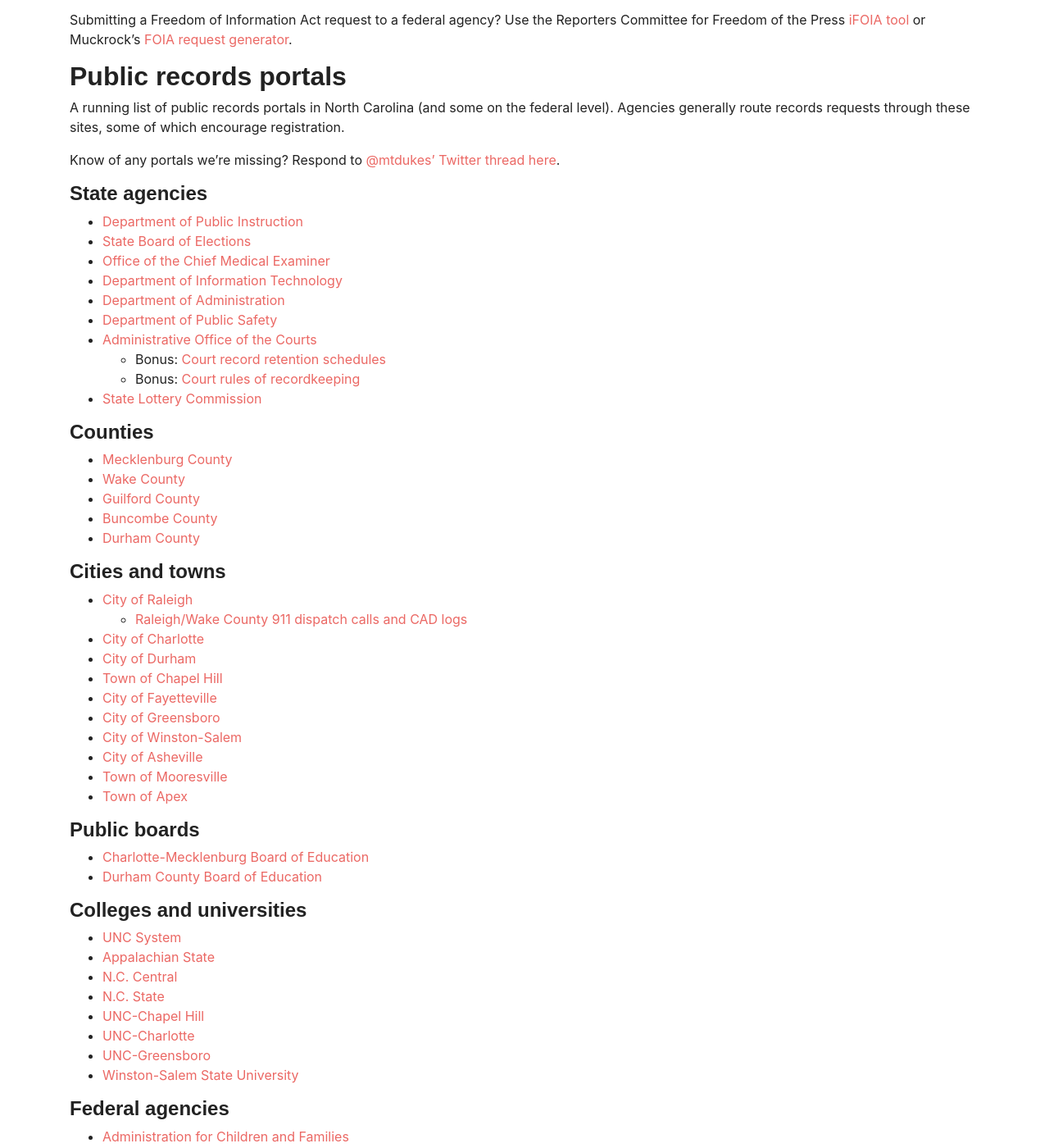
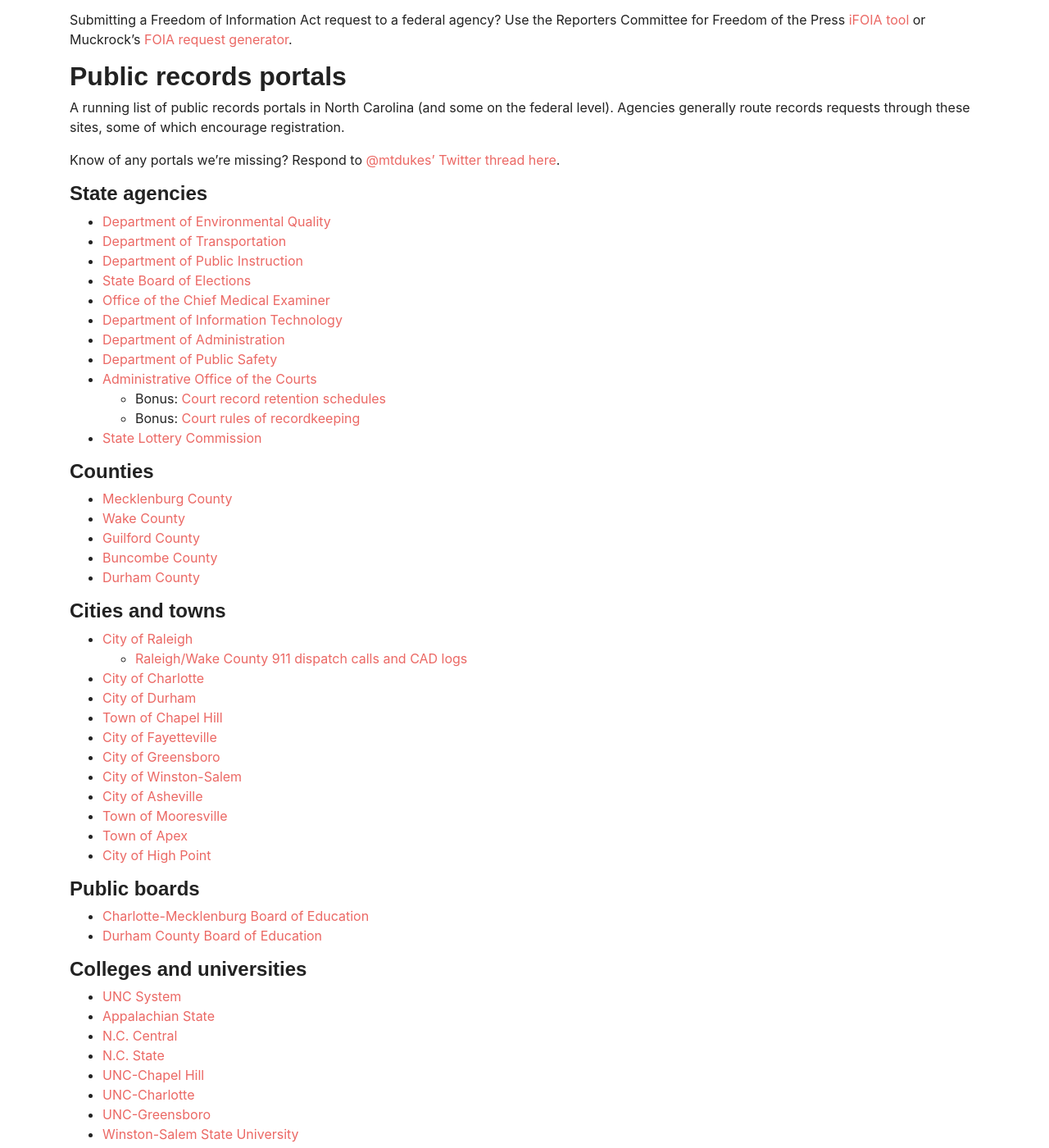
Before and after one commit to mtdukes/data-journalism-lab, a Jekyll site: the page built from _pages/public_records.md, in a window 1280 px wide and 1400 px high, scrolled down 584 px. Shown: the whole window at 82% size. Built offline with Jekyll 4.4.1, drawn with Linux system fonts in a browser that asks for light colours; some web fonts are replaced.

Commit message:
adding lisa's links

```diff
--- a/_pages/public_records.md
+++ b/_pages/public_records.md
@@ -28,6 +28,8 @@
 
 #### State agencies
 
+* [Department of Environmental Quality](https://www.deq.nc.gov/accessdeq/requesting-public-records)
+* [Department of Transportation](https://www.ncdot.gov/news/public-records/Pages/public-records-request.aspx)
 * [Department of Public Instruction](https://docs.google.com/forms/d/e/1FAIpQLSclz_6zGDUZGoV_67Z3lwfoeopo3dhV_cnolDx7hYcw1Gd09A/viewform)
 * [State Board of Elections](https://ncsbe-nc.nextrequest.com/)
 * [Office of the Chief Medical Examiner](https://www.ocme.dhhs.nc.gov/docrequest.asp)
@@ -60,6 +62,7 @@
 * [City of Asheville](https://cityofashevillenc.nextrequest.com/)
 * [Town of Mooresville](https://townofmooresvillenc.nextrequest.com/)
 * [Town of Apex](https://www.cognitoforms.com/townofapex1/publicrecordsrequest)
+* [City of High Point](https://highpointnc.justfoia.com/Forms/Launch/d705cbd6-1396-49b7-939e-8d86c5a87deb)
 
 #### Public boards
 
```
